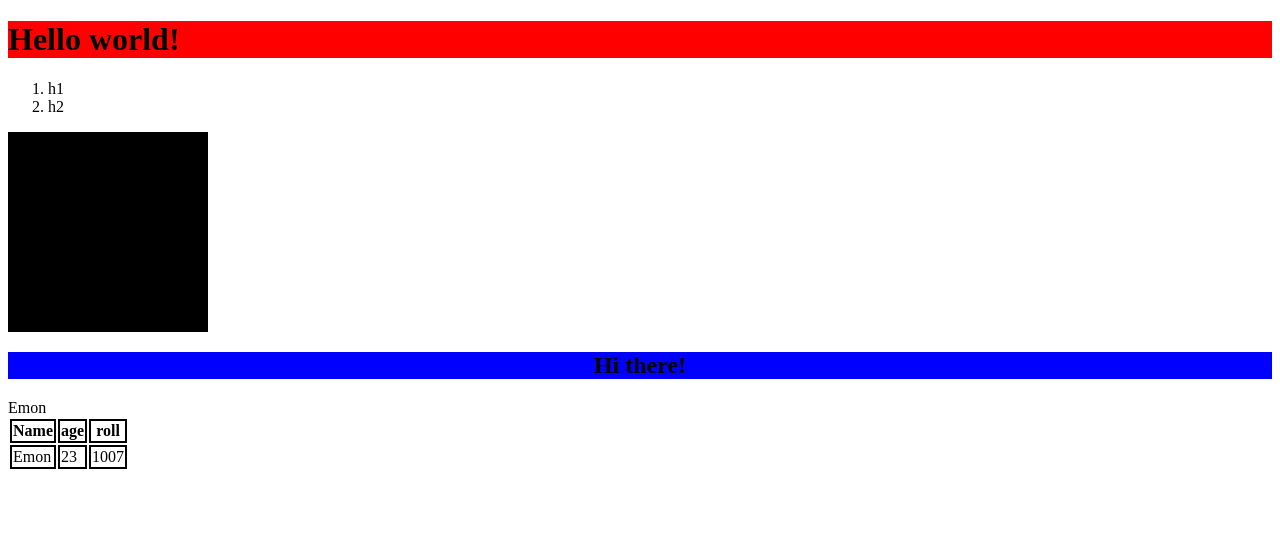
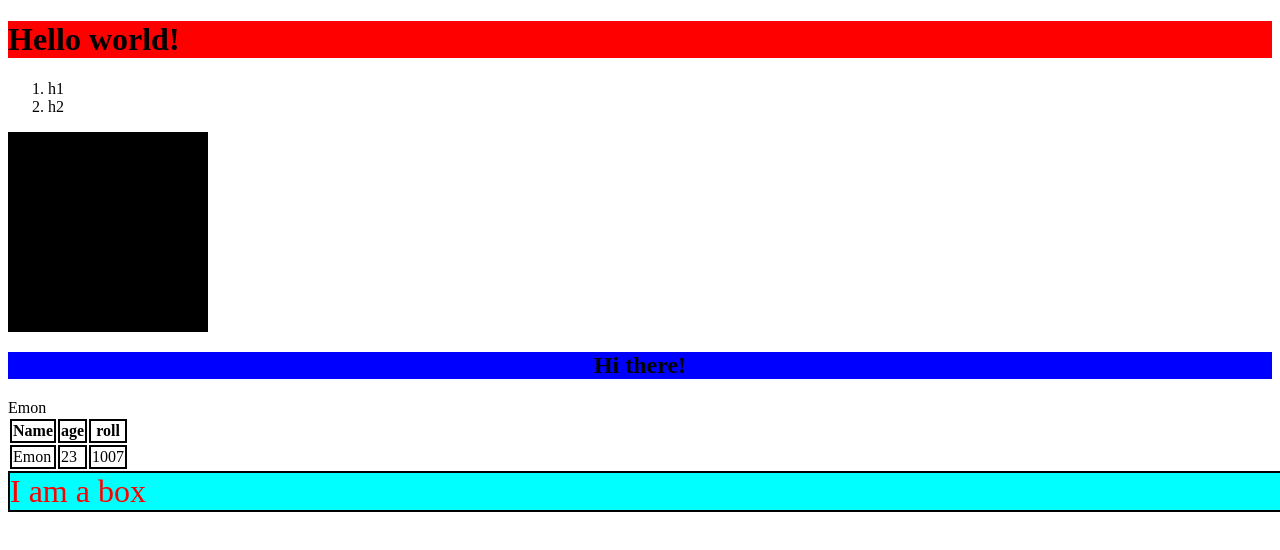
Before and after one commit to Mohimanul2024/emon-fsd, a plain HTML site: page index.html in a window 1280 px wide. Drawn offline with Linux system fonts and the light colour scheme.

Commit message:
added box  html

```diff
--- a/index.html
+++ b/index.html
@@ -3,7 +3,7 @@
 <head>
     <meta charset="UTF-8">
     <meta name="viewport" content="width=device-width, initial-scale=1.0">
-    <title>Day 1 HTML</title>
+    <title>Day 3 HTML</title>
     <link rel="stylesheet" href="style.css">
 </head>
 <body>
@@ -40,5 +40,8 @@
 
         </tfoot>
     </table>
+    <div class="box">
+        I am a box
+    </div>
 </body>
 </html>
--- a/style.css
+++ b/style.css
@@ -15,3 +15,11 @@ h1{
 td,th{
     border: 2px solid black;
 }
+.box{
+    width: 100vw;
+    background-color: aqua;
+    color: red;
+    font-size: 2em;
+    box-sizing: border-box;
+    border: 2px solid black;
+}
```
